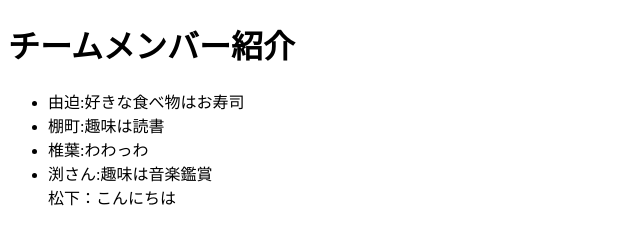
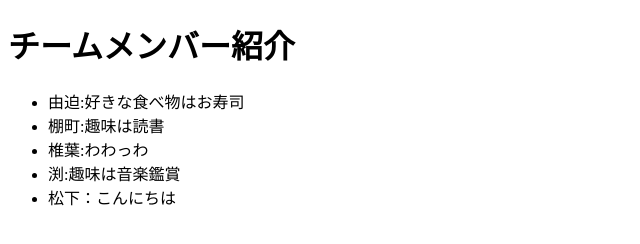
Before and after one commit to you000-000/group2, a plain HTML site: page index.html in a window 1280 px wide. Shown: the whole page, without its empty margins (0-640 px from the left). Drawn offline with Linux system fonts and the light colour scheme.

Commit message:
変更
コードの修正しました。

```diff
--- a/index.html
+++ b/index.html
@@ -12,7 +12,7 @@
         <li>由迫:好きな食べ物はお寿司</li>
         <li>棚町:趣味は読書</li>
         <li>椎葉:わわっわ</li>
-        <li>渕さん:趣味は音楽鑑賞</li
+        <li>渕:趣味は音楽鑑賞</li>
         <li>松下：こんにちは</li>
 
     </ul>
```
